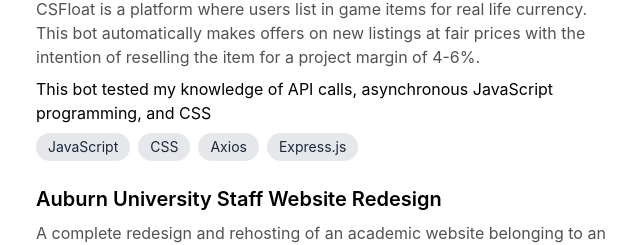
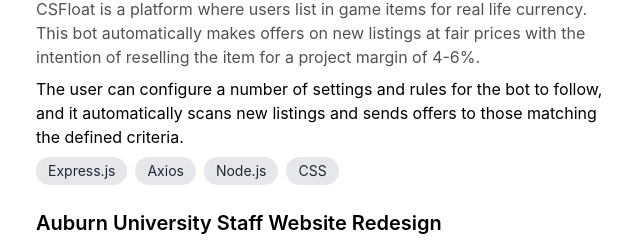
Before and after one commit to DavidBraswell/portfolio-website, a Next.js app: page /experience in a window 1280 px wide. Shown: the part 1083-1328 px from the top of the page, without its empty margins (316-956 px from the left). Built offline with nearby package versions, Linux system fonts and the light colour scheme.

Commit message:
updated projects

```diff
--- a/app/assets/projects.ts
+++ b/app/assets/projects.ts
@@ -13,9 +13,9 @@ export const PROJECTS = [
     name: "CSFloat Bargain Bot",
     images: ["screen1.png"],
     description: "CSFloat is a platform where users list in game items for real life currency. This bot automatically makes offers on new listings at fair prices with the intention of reselling the item for a project margin of 4-6%.",
-    summary: "This bot tested my knowledge of API calls, asynchronous JavaScript programming, and CSS",
+    summary: "The user can configure a number of settings and rules for the bot to follow, and it automatically scans new listings and sends offers to those matching the defined criteria.",
     link: "",
-    tags: ["JavaScript", "CSS", "Axios", "Express.js"]
+    tags: ["Express.js", "Axios", "Node.js", "CSS"]
   },
   {
     name: "Auburn University Staff Website Redesign",
```
